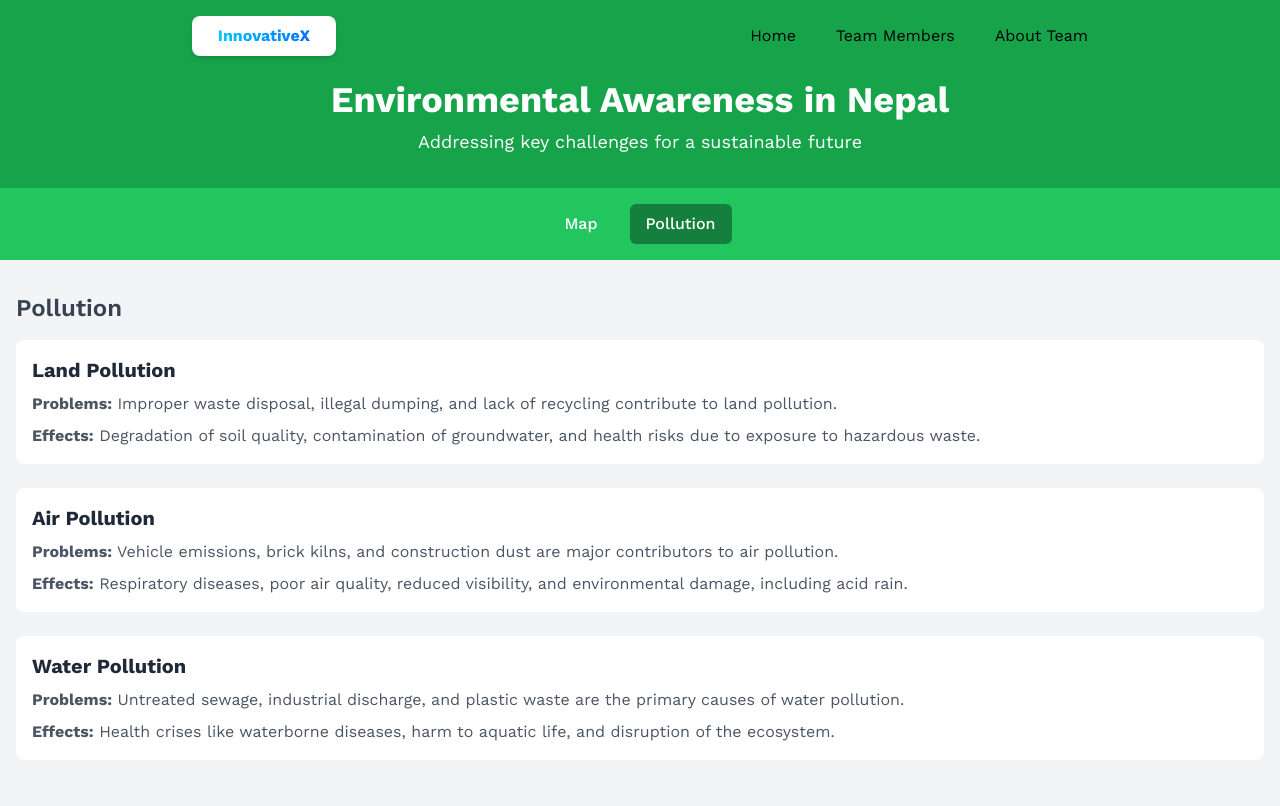
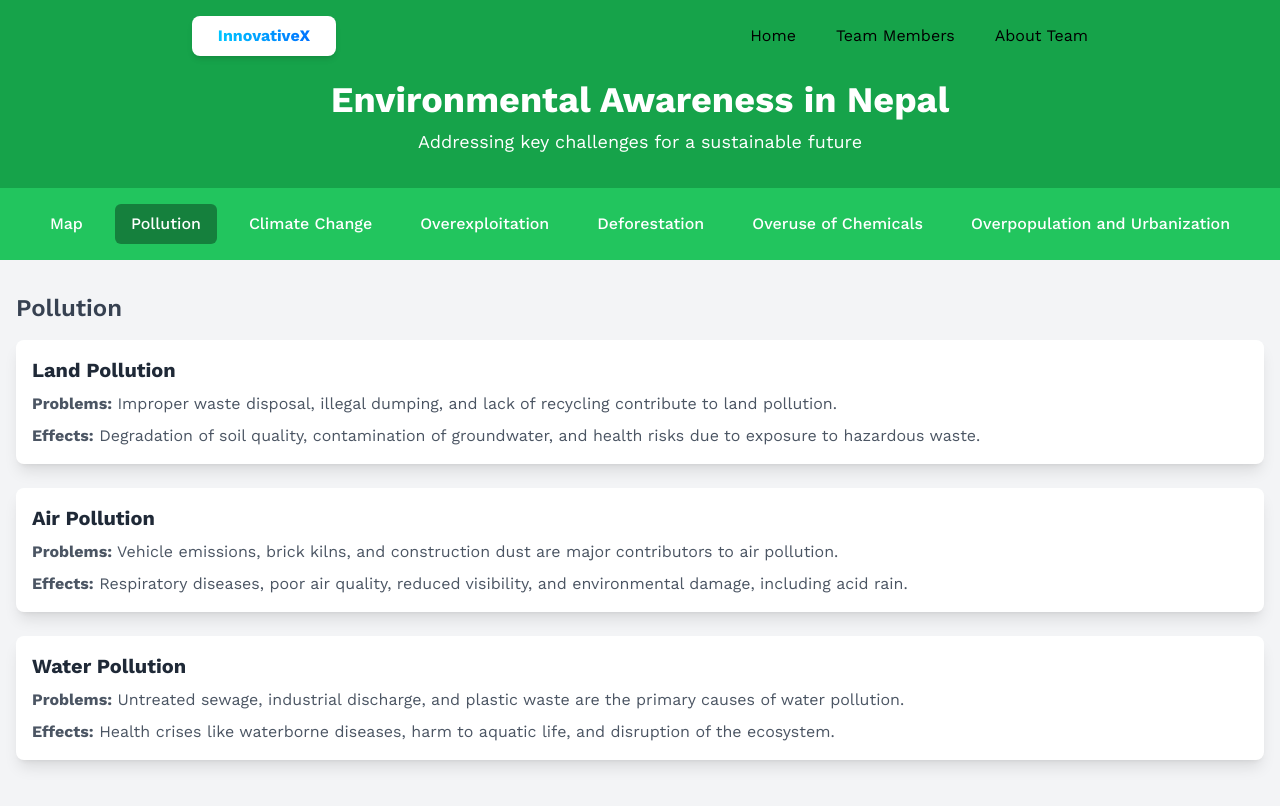
Before and after one commit to Not-Donno/Hackthon, a React (Vite) app: page /Problems in a window 1280 px wide. Both pictures are taken after a click on the button "Pollution". Shown: the top 806 px of the page. Built offline with nearby package versions, Linux system fonts and the light colour scheme.

Commit message:
fixed problem

```diff
--- a/src/pages/Problem.jsx
+++ b/src/pages/Problem.jsx
@@ -1,5 +1,5 @@
 import React, { useState, useEffect } from "react";
-import { MapContainer, TileLayer, Circle, Popup, useMap } from "react-leaflet";
+import { MapContainer, TileLayer, Circle, Popup } from "react-leaflet";
 import { LatLngBounds } from "leaflet";
 import "leaflet/dist/leaflet.css";
 
@@ -9,7 +9,6 @@ const Problem = () => {
   const [hoveredCircle, setHoveredCircle] = useState(null);
   const [modalContent, setModalContent] = useState(null);
   const [isModalOpen, setIsModalOpen] = useState(false);
-  const [map, setMap] = useState(null); // Track map instance
 
   const sections = [
     {
@@ -22,40 +21,24 @@ const Problem = () => {
             zoom={12}
             scrollWheelZoom={true}
             style={{ height: "100%", width: "100%" }}
-            whenCreated={setMap} // Save the map instance
           >
             <TileLayer url="https://{s}.tile.openstreetmap.org/{z}/{x}/{y}.png" />
             {randomCirclePosition && (
               <Circle
                 center={randomCirclePosition}
-                radius={hoveredCircle ? 1000 : 500} // Increase radius when hovered
+                radius={hoveredCircle ? 1000 : 500}
                 color={hoveredCircle ? "blue" : "red"}
                 fillColor={hoveredCircle ? "blue" : "red"}
                 fillOpacity={0.2}
                 eventHandlers={{
-                  mouseover: () => {
-                    setHoveredCircle(true);
-                    if (map) map.setZoom(15); // Zoom in on hover
-                  },
-                  mouseout: () => {
-                    setHoveredCircle(false);
-                    if (map) map.setZoom(12); // Reset zoom level on mouseout
-                  },
-                  click: () => {
-                    openModal({
-                      title: "Pollution Problem in Kathmandu",
-                      problems: "Hover to zoom in and click to learn more.",
-                      causes: "",
-                      effects: "",
-                      solutions: "",
-                    });
-                  },
+                  mouseover: () => setHoveredCircle(true),
+                  mouseout: () => setHoveredCircle(false),
                 }}
               >
                 <Popup>
                   <div>
                     <h3>Pollution Problem in Kathmandu</h3>
-                    <p>Click to learn more.</p>
+                    <p>Hover to zoom in and click to learn more.</p>
                   </div>
                 </Popup>
               </Circle>
@@ -100,6 +83,91 @@ const Problem = () => {
             "Health crises like waterborne diseases, harm to aquatic life, and disruption of the ecosystem.",
           solutions:
             "Improving waste treatment facilities, promoting water conservation, and reducing plastic usage.",
+        },
+      ],
+    },
+    {
+      id: "climate-change",
+      title: "Climate Change",
+      subsections: [
+        {
+          title: "Climate Change",
+          problems:
+            "Rising global temperatures, extreme weather events, and sea-level rise threaten ecosystems and human populations.",
+          causes:
+            "Greenhouse gas emissions, deforestation, and industrial activities contribute significantly to climate change.",
+          effects:
+            "Global warming, melting ice caps, disrupted weather patterns, and the extinction of vulnerable species.",
+          solutions:
+            "Transitioning to renewable energy, reducing carbon emissions, and promoting environmental conservation efforts.",
+        },
+      ],
+    },
+    {
+      id: "overexploitation",
+      title: "Overexploitation",
+      subsections: [
+        {
+          title: "Overexploitation of Resources",
+          problems:
+            "Overuse of natural resources such as water, minerals, and fossil fuels is unsustainable.",
+          causes:
+            "Rapid industrial growth, population pressure, and insufficient management practices lead to overexploitation.",
+          effects:
+            "Resource depletion, ecosystem degradation, and loss of biodiversity.",
+          solutions:
+            "Implementing sustainable practices, promoting resource conservation, and using renewable resources.",
+        },
+      ],
+    },
+    {
+      id: "deforestation",
+      title: "Deforestation",
+      subsections: [
+        {
+          title: "Deforestation",
+          problems:
+            "Deforestation is causing the destruction of forests that act as carbon sinks and biodiversity hotspots.",
+          causes:
+            "Agricultural expansion, logging, and urbanization are major drivers of deforestation.",
+          effects:
+            "Loss of biodiversity, disruption of the carbon cycle, and increased greenhouse gas emissions.",
+          solutions:
+            "Promoting afforestation, enforcing stricter deforestation laws, and encouraging sustainable land management.",
+        },
+      ],
+    },
+    {
+      id: "overuse-chemicals",
+      title: "Overuse of Chemicals",
+      subsections: [
+        {
+          title: "Overuse of Chemicals",
+          problems:
+            "Excessive use of pesticides, herbicides, and fertilizers can contaminate water, soil, and air.",
+          causes:
+            "Industrial agriculture and unsustainable farming practices lead to the overuse of harmful chemicals.",
+          effects:
+            "Water contamination, soil degradation, and harm to human health and biodiversity.",
+          solutions:
+            "Adopting organic farming practices, reducing chemical use, and promoting eco-friendly alternatives.",
+        },
+      ],
+    },
+    {
+      id: "overpopulation-urbanization",
+      title: "Overpopulation and Urbanization",
+      subsections: [
+        {
+          title: "Overpopulation and Urbanization",
+          problems:
+            "Overpopulation strains resources, leading to overcrowded cities, poor living conditions, and increased pollution.",
+          causes:
+            "High birth rates, rural-to-urban migration, and inadequate urban planning contribute to overpopulation and urban sprawl.",
+          effects:
+            "Resource depletion, increased pollution, and social inequality.",
+          solutions:
+            "Promoting family planning, sustainable urban development, and improving infrastructure in growing cities.",
         },
       ],
     },
@@ -171,19 +239,10 @@ const Problem = () => {
               (section.subsections &&
                 section.subsections.map((sub, index) => (
                   <div
-                    className={`bg-white rounded-lg overflow-hidden mb-6 flex flex-col md:flex-row ${
-                      index % 2 === 0 ? "md:flex-row-reverse" : ""
-                    }`}
+                    className={`bg-white rounded-lg shadow-lg overflow-hidden mb-6 flex flex-col md:flex-row transition-transform transform hover:scale-105 hover:shadow-xl`} // Added shadow, scale and rounded-lg
                     key={index}
+                    onClick={() => openModal(sub)} // Open modal on click
                   >
-                    {sub.img && (
-                      <div
-                        className="w-full md:w-1/3"
-                        onClick={() => openModal(sub)}
-                      >
-                        {sub.img}
-                      </div>
-                    )}
                     <div className="p-4 flex-1">
                       <h3 className="text-xl font-bold text-gray-800 mb-2">
                         {sub.title}
@@ -204,27 +263,27 @@ const Problem = () => {
       {isModalOpen && (
         <div className="fixed inset-0 bg-black bg-opacity-50 flex justify-center items-center">
           <div className="bg-white p-8 rounded-lg w-1/2">
-            <h3 className="text-2xl font-bold text-gray-800">{modalContent.title}</h3>
-            <p className="text-gray-600 mt-4">
+            <h3 className="text-2xl font-bold text-gray-800 mb-4">
+              {modalContent.title}
+            </h3>
+            <p className="text-gray-700 mb-4">
               <b>Problems:</b> {modalContent.problems}
             </p>
-            <p className="text-gray-600 mt-2">
+            <p className="text-gray-700 mb-4">
               <b>Causes:</b> {modalContent.causes}
             </p>
-            <p className="text-gray-600 mt-2">
+            <p className="text-gray-700 mb-4">
               <b>Effects:</b> {modalContent.effects}
             </p>
-            <p className="text-gray-600 mt-2">
+            <p className="text-gray-700 mb-4">
               <b>Solutions:</b> {modalContent.solutions}
             </p>
-            <div className="mt-4 text-right">
-              <button
-                className="bg-red-600 text-white px-4 py-2 rounded-md"
-                onClick={closeModal}
-              >
-                Close
-              </button>
-            </div>
+            <button
+              className="bg-green-500 text-white px-4 py-2 rounded-md"
+              onClick={closeModal}
+            >
+              Close
+            </button>
           </div>
         </div>
       )}
```
